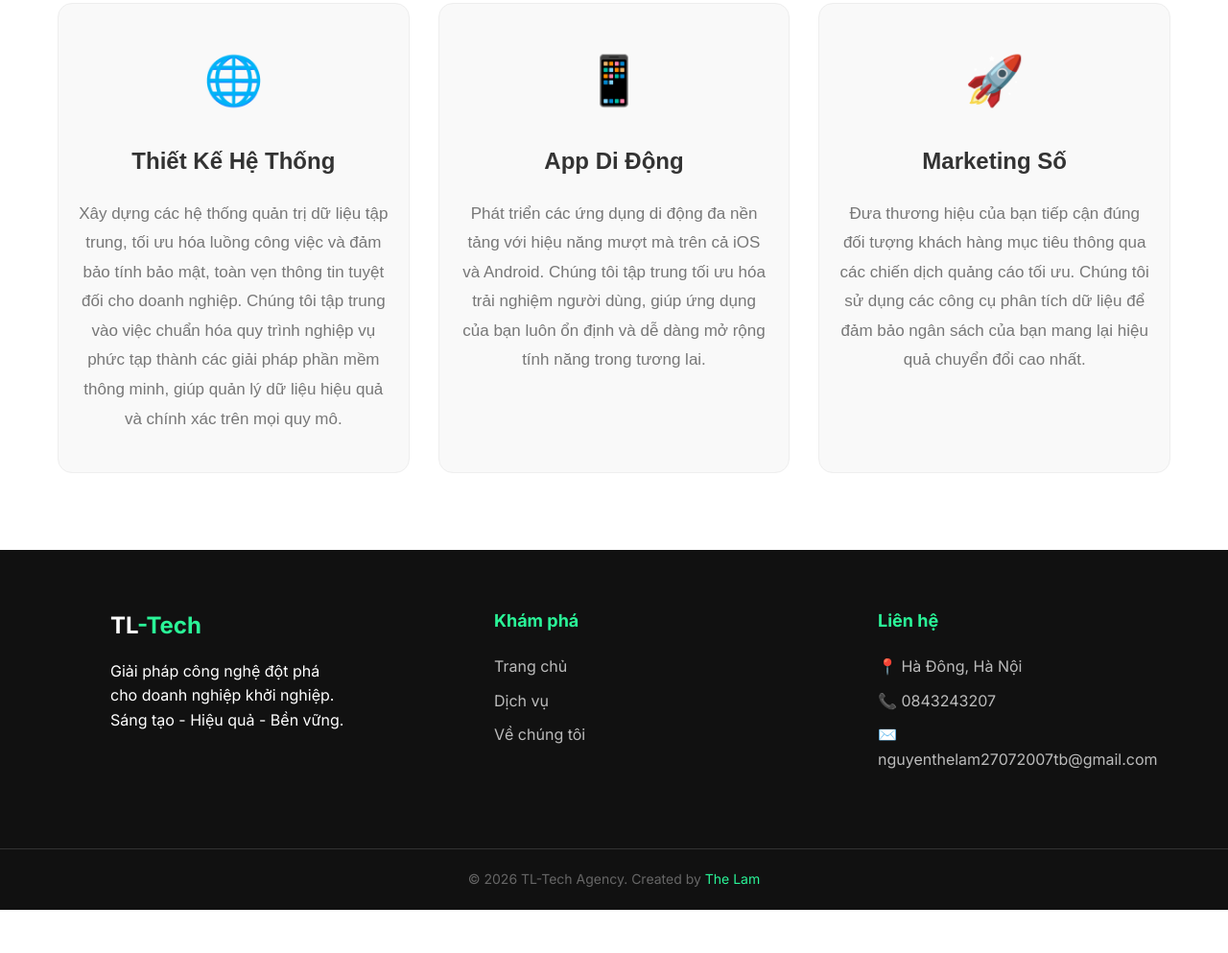
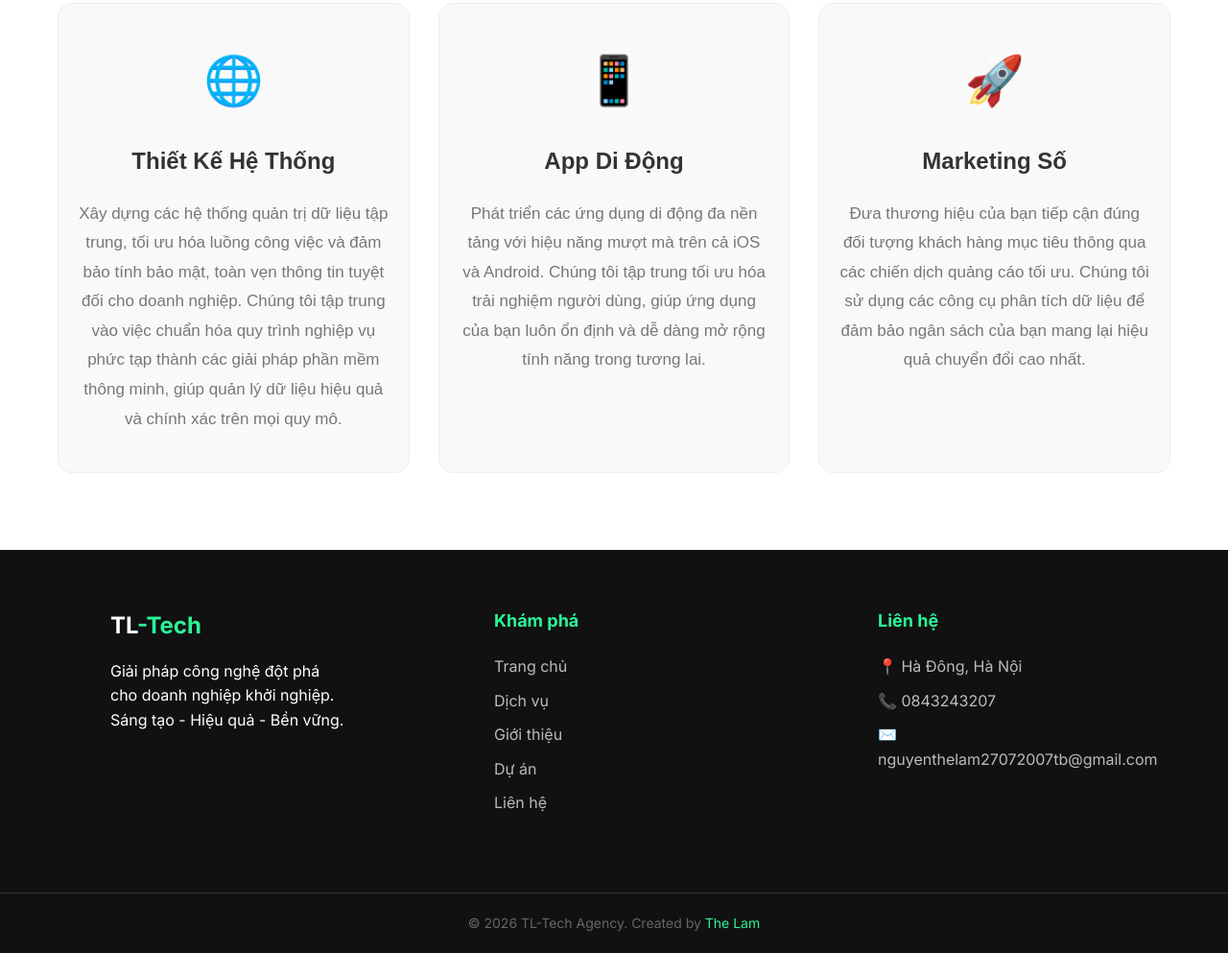
Before and after one commit to thelam07/btl-js, a plain HTML site: page index.html in a window 1280 px wide. Shown: the part 992-1985 px from the top of the page at 96% size. Before the commit the page ends 1940 px from the top, so only its background shows below. Drawn offline with Linux system fonts and the light colour scheme.

Commit message:
Sửa Footer

```diff
--- a/index.html
+++ b/index.html
@@ -83,7 +83,9 @@
                     <div class="tieu-de-cot">Khám phá</div>
                     <div class="link-footer"><a href="#">Trang chủ</a></div>
                     <div class="link-footer"><a href="#services">Dịch vụ</a></div>
-                    <div class="link-footer"><a href="#about">Về chúng tôi</a></div>
+                    <div class="link-footer"><a href="#about">Giới thiệu</a></div>
+                    <div class="link-footer"><a href="#projects">Dự án</a></div>
+                    <div class="link-footer"><a href="#contact">Liên hệ</a></div>
                 </div>
 
                 <div class="cot-footer">
```
